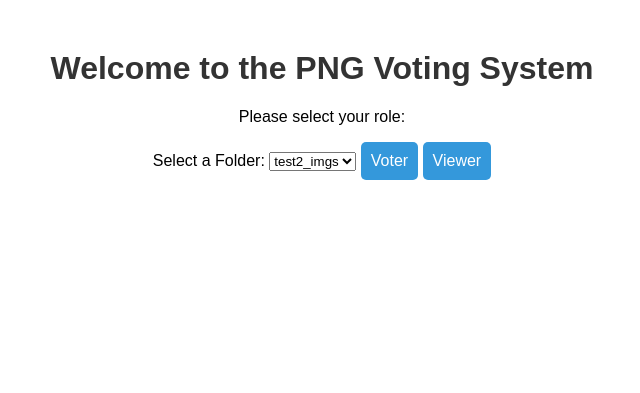
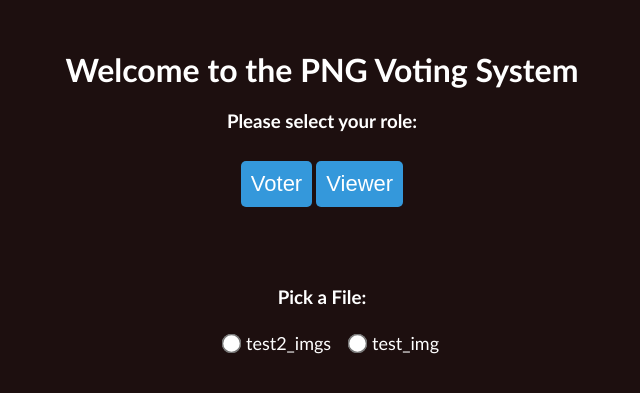
Before and after one commit to 6NAMES/imageWebApp, a Flask app: page / in a window 1280 px wide. Shown: the top 393 px of the page, without its empty margins (318-958 px from the left). Run offline with Flask 3, Linux system fonts and the light colour scheme.

Commit message:
css and html

```diff
--- a/app.py
+++ b/app.py
@@ -12,10 +12,10 @@ app = Flask(__name__)
 # Initializers
 current_images = {'image1': None, 'image2': None}
 
-
 # Route to leading page on start up
 @app.route('/')
 def index():
+    global folder_options
     folder_options = load_folders()
     return render_template('index.html', folder_options=folder_options)
     # TODO on the index page we scan all folders in images and have a drop down for someone to pick wich folder they want to use
--- a/static/css/index.css
+++ b/static/css/index.css
@@ -1,21 +1,64 @@
 /* index.css */
 
 body {
-    font-family: 'Arial', sans-serif;
+    font-family: 'Calibri', sans-serif;
     text-align: center;
     margin: 50px;
+    background-color: #1d0f0f;
 }
 
 h1 {
-    color: #333;
+    color: rgb(255, 255, 255);
+}
+
+h3 {
+    color: rgb(255, 255, 255);
+}
+
+label {
+    display: block;
+    margin-bottom: 15px;
+    font-size: 18px; /* Adjust font size */
 }
 
 button {
+    margin-top: 10px;
+    margin-bottom: 40px; /* Add margin to create space between buttons and radio buttons */
     padding: 10px;
-    font-size: 16px;
+    font-size: 22px;
     cursor: pointer;
     background-color: #3498db;
     color: #fff;
     border: none;
     border-radius: 5px;
 }
+
+.radio-section {
+    margin-top: 20px;
+    display: flex;
+    flex-direction: column;
+    align-items: center;
+}
+
+.radio-container {
+    display: flex;
+    align-items: center;
+}
+
+.radio-item {
+    margin-top: 5px;
+    display: flex;
+    align-items: center;
+}
+
+.radio-item label {
+    color: #fff;
+    margin-left: 5px; /* Adjust the left margin to space the dot from the filename */
+}
+
+input[type="radio"] {
+    margin-top: 5px;
+    margin-bottom: 20px;
+    margin-left: 20px;
+    transform: scale(1.5);
+}
--- a/templates/index.html
+++ b/templates/index.html
@@ -10,18 +10,22 @@
 </head>
 <body>
     <h1>Welcome to the PNG Voting System</h1>
-    <p>Please select your role:</p>
-
-    <label for="folderDropdown">Select a Folder:</label>
-    <select id="folderDropdown" onchange="changeFolder(this.value)">
-        {% for folder in folder_options %}
-            <option value="{{ folder }}">{{ folder }}</option>
-        {% endfor %}
-    </select>
+    <h3>Please select your role:</h3>
 
     <button id="voter-button">Voter</button>
     <button id="viewer-button">Viewer</button>
 
+    <div class="radio-section">
+        <h3>Pick a File:</h3>
+        <div class="radio-container">
+            {% for folder in folder_options %}
+                <div class="radio-item">
+                    <input type="radio" id="{{ folder }}" name="folderRadio" value="{{ folder }}" onchange="changeFolder(this.value)">
+                    <label for="{{ folder }}">{{ folder }}</label>
+                </div>
+            {% endfor %}
+        </div>
+    </div>
 </body>
 <script src="{{ url_for('static', filename='js/index.js') }}"></script>
 </html>
```
Also changed, not shown: static/css/viewer.css (+7 -1 lines), static/css/voter.css (+7 -1 lines), 1 other file.
